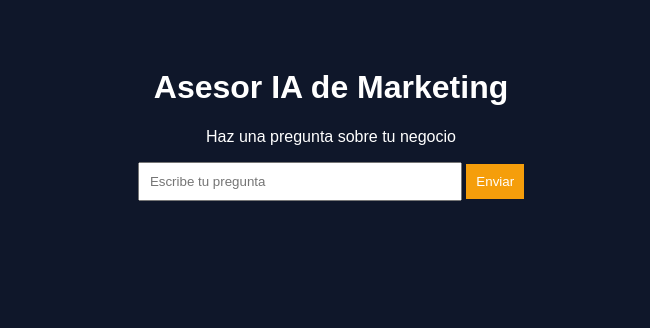
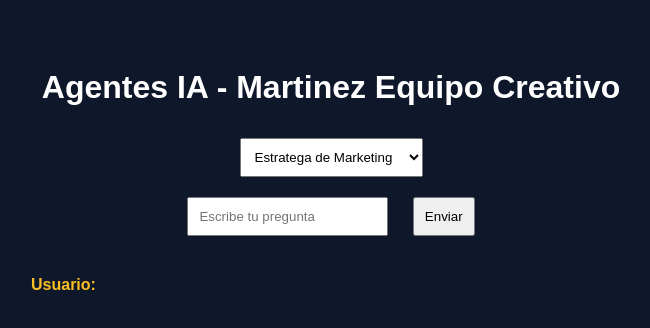
Before and after one commit to martinezequipocreativocol-dotcom/agentesia, a plain HTML site: page index.html in a window 1280 px wide. Both pictures are taken after a click on the button "Enviar". Shown: the whole page, without its empty margins (309-959 px from the left). Drawn offline with Linux system fonts and the light colour scheme; no server answers.

Commit message:
Update index.html

```diff
--- a/index.html
+++ b/index.html
@@ -1,33 +1,37 @@
 <!DOCTYPE html>
 <html>
 <head>
-<title>Martinez Equipo Creativo</title>
+<title>Martinez Equipo Creativo - IA</title>
+
 <style>
 
 body{
-font-family: Arial;
+font-family:Arial;
+background:#0f172a;
+color:white;
 text-align:center;
 padding:40px;
-background:#0f172a;
-color:white;
 }
 
-input{
+select,input,button{
 padding:10px;
-width:300px;
+margin:10px;
 }
 
-button{
-padding:10px;
-background:#f59e0b;
-border:none;
-color:white;
-cursor:pointer;
+#chat{
+margin-top:30px;
+max-width:600px;
+margin-left:auto;
+margin-right:auto;
+text-align:left;
 }
 
-#respuesta{
-margin-top:20px;
-font-size:18px;
+.mensajeUsuario{
+color:#fbbf24;
+}
+
+.mensajeIA{
+color:#38bdf8;
 }
 
 </style>
@@ -35,34 +39,61 @@ font-size:18px;
 
 <body>
 
-<h1>Asesor IA de Marketing</h1>
-<p>Haz una pregunta sobre tu negocio</p>
+<h1>Agentes IA - Martinez Equipo Creativo</h1>
+
+<select id="agente">
+<option value="marketing">Estratega de Marketing</option>
+<option value="diagnostico">Diagnóstico de Negocio</option>
+<option value="ventas">Asesor Comercial</option>
+</select>
+
+<br>
 
 <input id="pregunta" placeholder="Escribe tu pregunta">
 
 <button onclick="preguntar()">Enviar</button>
 
-<p id="respuesta"></p>
+<div id="chat"></div>
 
 <script>
 
+const prompts = {
+
+marketing:`Eres un estratega digital experto de Martinez Equipo Creativo.
+Ayudas a emprendedores a mejorar su marketing digital.`,
+
+diagnostico:`Eres consultor de negocios de Martinez Equipo Creativo.
+Analiza problemas de marketing y ventas.`,
+
+ventas:`Eres asesor comercial de Martinez Equipo Creativo.
+Tu objetivo es convertir visitantes en clientes.`
+
+};
+
 async function preguntar(){
 
-const pregunta = document.getElementById("pregunta").value;
+const preguntaUsuario = document.getElementById("pregunta").value;
+
+const agente = document.getElementById("agente").value;
+
+const promptCompleto = prompts[agente] + "\nPregunta del usuario: " + preguntaUsuario;
+
+const chat = document.getElementById("chat");
+
+chat.innerHTML += "<p class='mensajeUsuario'><b>Usuario:</b> "+preguntaUsuario+"</p>";
 
 const response = await fetch(
-"AQ.Ab8RN6KN2GRRpMX_uF27Bu0giqgSakeOYEGgJPH6TGeRe2JBVw",
+"https://generativelanguage.googleapis.com/v1beta/models/gemini-1.5-flash:generateContent?key=AQ.Ab8RN6KN2GRRpMX_uF27Bu0giqgSakeOYEGgJPH6TGeRe2JBVw",
 {
 method:"POST",
 headers:{
 "Content-Type":"application/json"
 },
-
 body:JSON.stringify({
 contents:[
 {
 parts:[
-{text: pregunta}
+{text: promptCompleto}
 ]
 }
 ]
@@ -71,8 +102,9 @@ parts:[
 
 const data = await response.json();
 
-document.getElementById("respuesta").innerText =
-data.candidates[0].content.parts[0].text;
+const respuesta = data.candidates[0].content.parts[0].text;
+
+chat.innerHTML += "<p class='mensajeIA'><b>IA:</b> "+respuesta+"</p>";
 
 }
 
```
